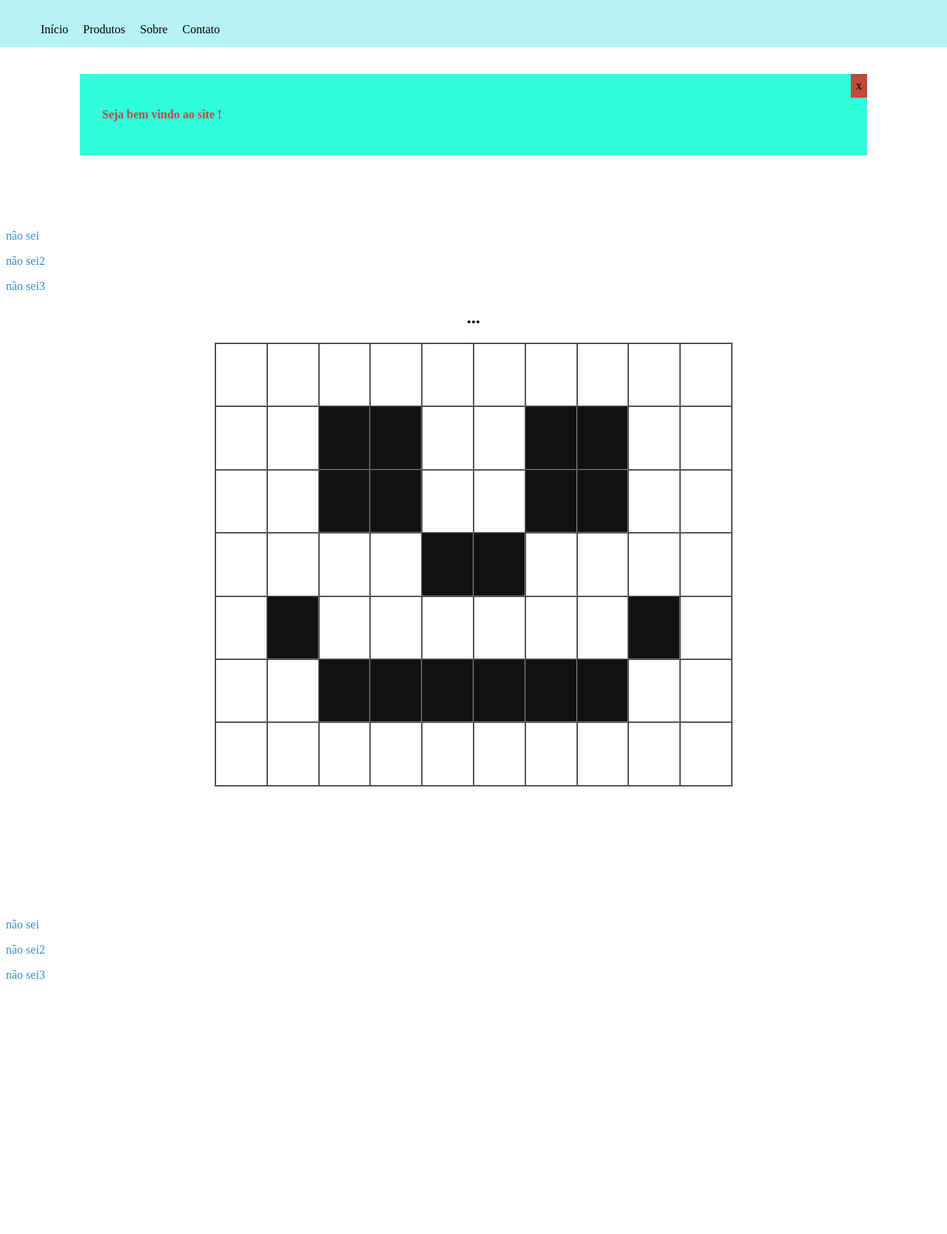
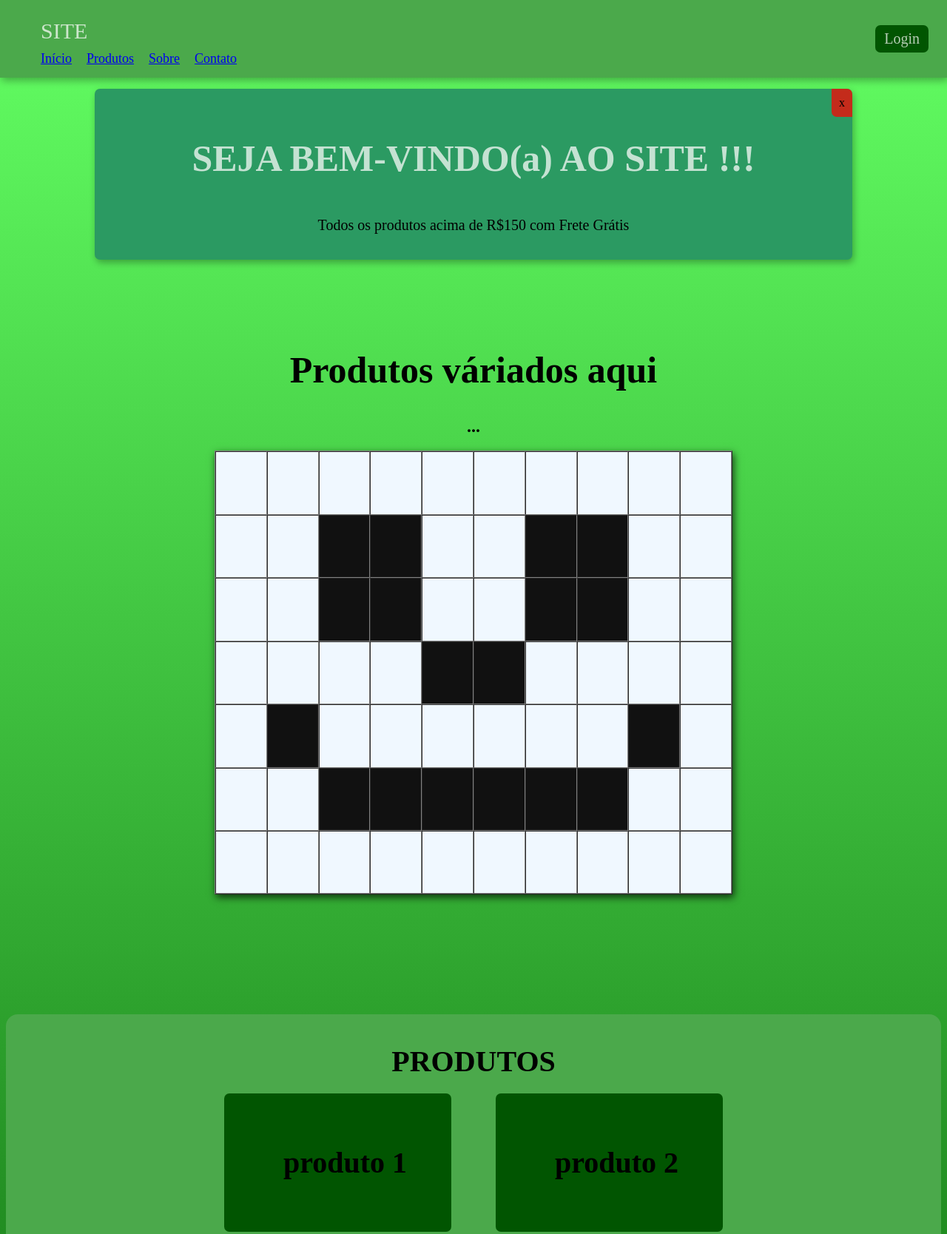
Before and after one commit to Fernnd22/Tarefa-com-Barra-de-navega-o, a plain HTML site: page index.html in a window 1280 px wide. Shown: the top 1668 px of the page at 74% size. Before the commit the page ends 1343 px from the top, so only its background shows below. Drawn offline with Linux system fonts and the light colour scheme.

Commit message:
mudança geral

```diff
--- a/estilo.css
+++ b/estilo.css
@@ -4,10 +4,12 @@
 
 :root {
     --cor-de-fundo-fechar-aviso: rgba(255, 1, 1, 0.721);
-    --cor-da-barra-topo: rgb(183, 242, 245);
-    --cor-de-fundo-aviso: rgb(48, 255, 221);
+    --cor-da-barra-topo: rgb(75, 169, 75);
+    --cor-de-fundo-aviso: rgb(43, 154, 98);
     --cor-texto: rgb(49, 146, 199);
-    --cor-texto-aviso: rgba(255, 1, 1, 0.721);
+    --cor-texto-aviso: rgba(255, 253, 253, 0.721);
+    --cor-de-fundo: rgb(99, 255, 99);
+    --cor-de-fundo2:rgb(1, 85, 1);
 }
 
 .barra-topo {
@@ -17,10 +19,35 @@
     width: 100%;
     padding: 15px;
     background-color: var(--cor-da-barra-topo);
+    box-shadow: 2px 4px 10px rgba(0, 0, 0, 0.3);
+}
+
+#site {
+    color: var(--cor-texto-aviso);
+    font-size: 30px;
+    width: 100%;
+    margin: 10px;
+    float: left;
+    margin-left: 40px;
+    position: relative;
+}
+
+#login {
+    color: var(--cor-texto-aviso);
+    font-size: 20px;
+    position: absolute;
+    top: 34px;
+    right: 25px;
+    background-color: var(--cor-de-fundo2);
+    padding: 7px;
+    padding-right: 12px;
+    padding-left: 12px;
+    border-radius: 7px;
 }
 
 .barra-topo ul {
     list-style: none;
+    font-size: 18px;
 }
 
 .barra-topo li {
@@ -29,10 +56,12 @@
 }
 
 .aviso {
+    padding: 15px;
+    margin: 120px;
+    background-color: var(--cor-de-fundo-aviso);
+    box-shadow: 2px 4px 10px rgba(0, 0, 0, 0.3);
+    border-radius: 7px;
     position: relative;
-    padding: 30px;
-    margin: 100px;
-    background-color: var(--cor-de-fundo-aviso);
 }
 
 #fechar-aviso {
@@ -40,12 +69,86 @@
     top: 0;
     right: 0;
     background-color: var(--cor-de-fundo-fechar-aviso);
-    padding: 7px;
+    padding: 10px;
+    border-top-right-radius: 7px;
+    border-bottom-left-radius: 7px;
 }
 
 .mensagem {
     color: var(--cor-texto-aviso);
     font-weight: bold;
+    font-size: 50px;
+    text-align: center;
+}
+
+.mini-mensagem {
+    font-size: 20px;
+    text-align: center;
+}
+
+#pontos {
+    text-align: center;
+}
+
+#inicio {
+    text-align: center;
+    font-size: 50px;
+}
+
+.produtos {
+    background-color: var(--cor-da-barra-topo);
+    max-width: 1300px;
+    padding: 30px;
+    border-radius: 16px;
+    display: flex;
+    align-items: center;
+    flex-direction: column;
+    margin: 0 auto;
+}
+
+.produtos p {
+    text-align: center;
+    font-size: 40px;
+    width: 100%;
+    margin: 10px;
+    top: 5px;
+    font-weight: bold;
+}
+
+.tipos-produtos {
+    display: grid;
+    grid-template-columns: repeat(2, 1fr);
+    gap: 40px;
+}
+
+#prodt {
+    background-color: var(--cor-de-fundo2);
+    margin: 10px;
+    border-radius: 7px;
+    padding: 60px;
+}
+
+.sobre {
+    background-color: var(--cor-de-fundo2);
+    border-radius: 7px;
+    max-width: 1100;
+    width: 100%;
+    padding: 50px;
+}
+
+.contato {
+    background-color: var(--cor-de-fundo2);
+    font-size: 20px;
+    border-radius: 7px;
+    max-width: 1100;
+    width: 100%;
+    text-align: center;
+    padding: 50px;
+}
+
+table {
+    background-color: aliceblue;
+    box-shadow: 2px 4px 10px rgba(0.1, 0.2, 0.3, 0.7);
 }
 
 main p {
@@ -54,9 +157,12 @@ main p {
 
 /* Não calculei nada porque a barra não tampou o conteúdo O_o */
 main {
-    margin-top: 50px;
+    margin-top: 40px;
 }
 
+body {
+    background: linear-gradient(to bottom, var(--cor-de-fundo),  var(--cor-de-fundo2));
+}
 /*
 1) Por que foi necessário adicionar espaço extra no topo do <main>? O que aconteceria sem esse ajuste?
 R: Esse espaço serve pra compensar o que a barra tá tampando, assim não fica nenhum conteúdo debaixo dela.
@@ -67,3 +173,4 @@ R: o fixed faz a barra ficar fixa na tela e se movimentar junto da tela, o absol
 3) Se você remover o box-sizing: border-box, o que acontece com a largura da .barra-topo ao adicionar padding?
 Explique com base na fórmula de largura total do Box Model.
 R: Sem isso o padding ultrapaça os 100%, passando da tela.
+*/
--- a/index.html
+++ b/index.html
@@ -8,22 +8,22 @@
 </head>
 <body>
     <nav class="barra-topo">
+        <p id="site">SITE</p><span id="login">Login</span>
         <ul>
-            <li><a>Início</a></li>
-            <li><a>Produtos</a></li>
-            <li><a>Sobre</a></li>
-            <li><a>Contato</a></li>
+            <li><a href="#pontos">Início</a></li>
+            <li><a href="#produtos">Produtos</a></li>
+            <li><a href="#sobre">Sobre</a></li>
+            <li><a href="#contato">Contato</a></li>
         </ul>
     </nav>
     <div class="aviso">
-        <p class="mensagem">Seja bem vindo ao site !</p>
+        <p class="mensagem">SEJA BEM-VINDO(a) AO SITE !!!</p>
+        <p class="mini-mensagem">Todos os produtos acima de R$150 com Frete Grátis</p>
         <span id="fechar-aviso">x</span>
     </div>
     <main>
-        <p>não sei</p>
-        <p>não sei2</p>
-        <p>não sei3</p>
-            <h2 align="center">...</h2>
+        <h1 id="inicio">Produtos váriados aqui</h1>
+            <h2 id="pontos">...</h2>
         <table border="1" cellspacing="0" width="700px" height="600px" align="center">
         <tr>
             <td></td>
@@ -119,9 +119,27 @@
         </br>
         </br>
         </br>
-        <p>não sei</p>
-        <p>não sei2</p>
-        <p>não sei3</p>
     </main>
+    <div class="produtos">
+        <p id="produtos">PRODUTOS</p>
+        <div class="tipos-produtos">
+            <div id="prodt"><p>produto 1</p></div>
+            <div id="prodt"><p>produto 2</p></div>
+            <div id="prodt"><p>produto 3</p></div>
+            <div id="prodt"><p>produto 4</p></div>
+        </div>
+        <p id="sobre">SOBRE</p>
+        <div class="sobre">
+            <p>coisas aqui</p>
+            <p>He He...</p>
+        </div>
+        <p id="contato">CONTATO</p>
+        <div class="contato">
+            <a href="aleatório só pra parecer link">emaildealguem@gmail.com<a>
+            </br>
+            </br>
+            <a href="aleatório só pra parecer link">+55 19 9999-9999</a>
+        </div>
+    </div>
 </body>
 </html>
```
